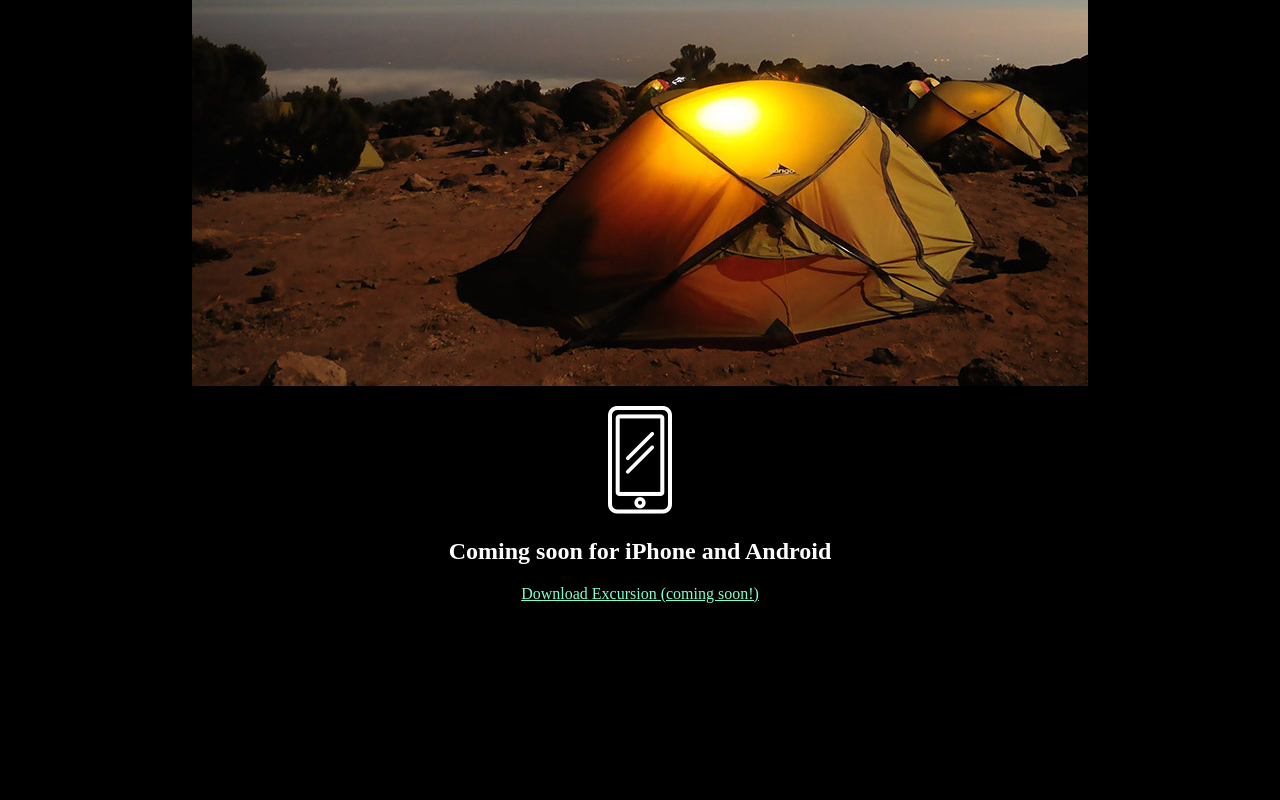
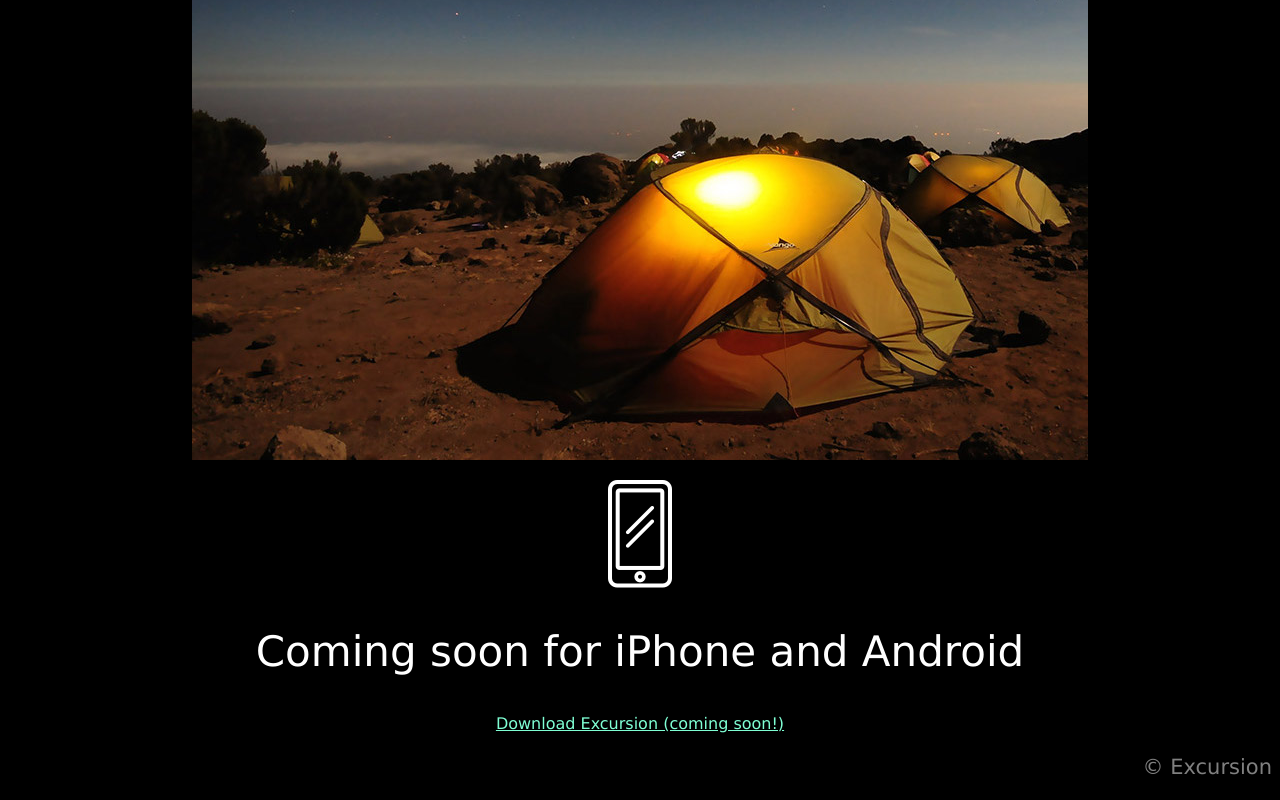
Before and after one commit to aafriedmann/excursion, a plain HTML site: page index.html in a window 1280 px wide. Shown: the part 555-1355 px from the top of the page. Before the commit the page ends 1174 px from the top, so only its background shows below. Drawn offline with Linux system fonts and the light colour scheme.

Commit message:
complete

```diff
--- a/index.html
+++ b/index.html
@@ -40,6 +40,8 @@
     <h2>Coming soon for iPhone and Android</h2>
     <p><a href="#title">Download Excursion (coming soon!)</a></p>
 
+    <p id="footer">© Excursion</p>
+
 
     <script src="" async defer></script>
 </body>
--- a/resources/css/style.css
+++ b/resources/css/style.css
@@ -2,17 +2,31 @@ body {
     background-color: black;
     text-align: center;
     color: white;
+    font-family: Verdana;
 }
 
 h1 {
-    font-family: Verdana;
     font-weight: normal;
     font-size: 50px;
     color: white;
     text-align: center;
 }
 
-a {
+p a {
     color: aquamarine;
     font-size: 16px;
 }
+
+h2 {
+    font-weight: 300;
+    font-size: 42px;
+}
+
+p {
+    font-size: 21px;
+    color: gray;
+}
+
+#footer {
+    text-align: right;
+}
```
